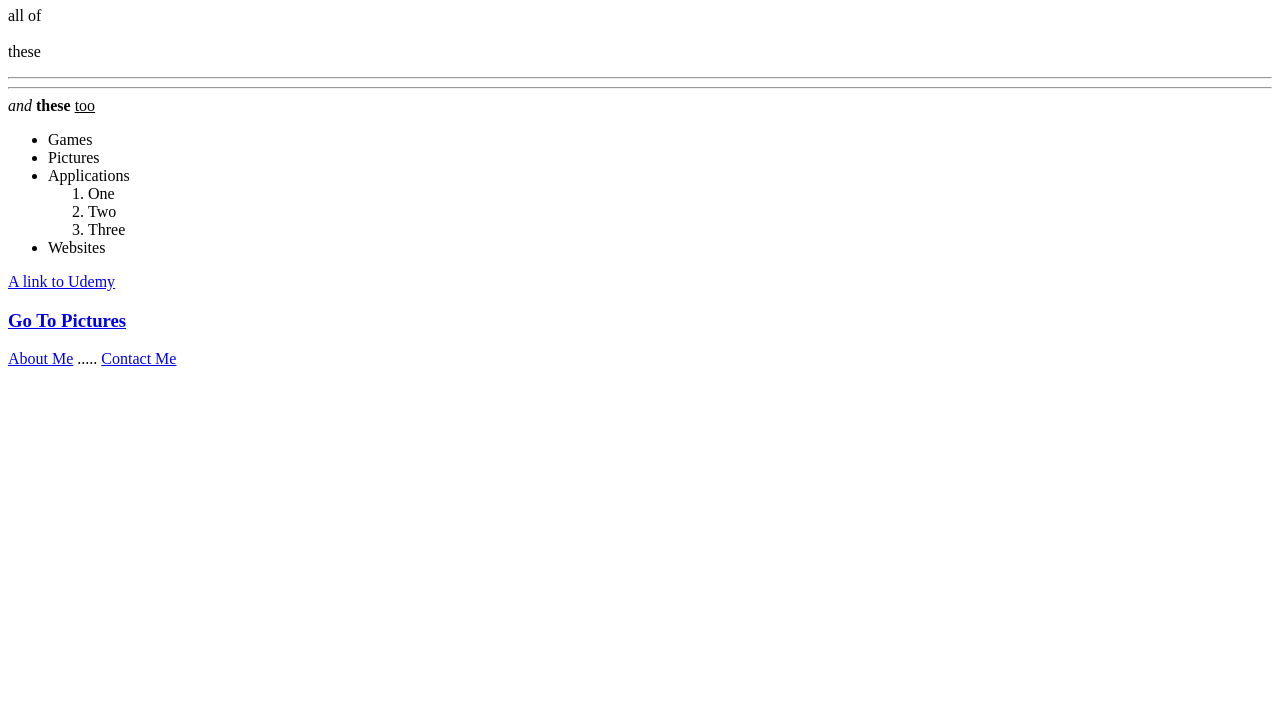
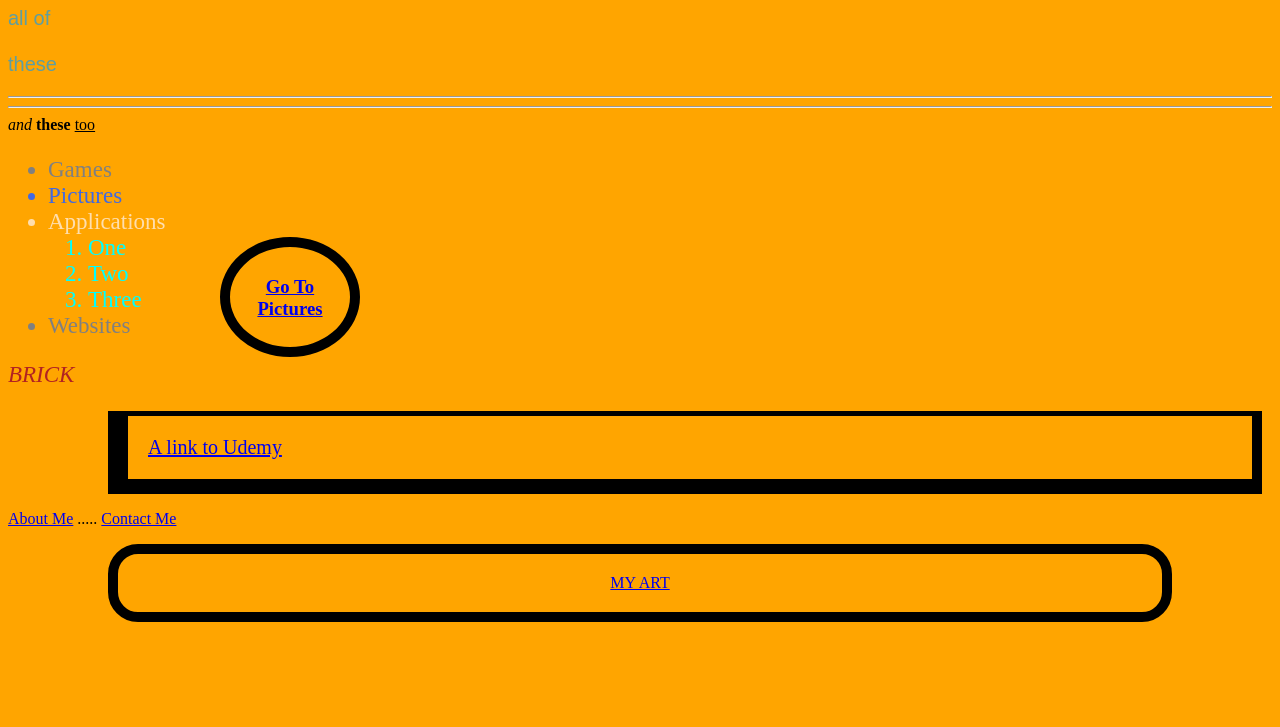
Before and after one commit to AhmedHassanTawfeek/Personal_Portfolio, a plain HTML site: page index.html in a window 1280 px wide. Shown: the part 73-800 px from the top of the page. Drawn offline with Linux system fonts and the light colour scheme; a web font is replaced by a local one.

Commit message:
Add files via upload

```diff
--- a/index.html
+++ b/index.html
@@ -4,12 +4,17 @@
     <meta charset="UTF-8">
     <meta name="viewport" content="width=device-width, initial-scale=1.0">
     <title>My Personal site</title>
+    <link rel="stylesheet" href="./style.css">
+
+    <link rel="preconnect" href="https://fonts.google.com/">
+    <link rel="preconnect" href="https://fonts.gstatic.com">
+    <link href="https://fonts.googleapis.com/css2?family=FAMILY_NAME:wght@WEIGHT_OR_RANGE&display=swap" rel="stylesheet">
 </head>
 <body>
 
-<h1>Testing All Of This</h1>
+<h1 style="color: yellow;">Testing All Of This</h1>
 
-<P>
+<P id="head">
 all of
 <br />
 <br>
@@ -19,12 +24,13 @@ these
 <i>and</i> <b>these</b> <u>too</u>
 </P>
 
+<div>
 <p>
-    <ul>
+    <ul class="mult">
         <li>Games</li>
-        <li>Pictures</li>
-        <li>Applications</li>
-        <ol>
+        <li class="sea">Pictures</li>
+        <li class="another">Applications</li>
+        <ol class="boxy">
             <li>One</li>
             <li>Two</li>
             <li>Three</li>
@@ -32,13 +38,23 @@ these
         <li>Websites</li>
     </ul>
 </p>
+</div>
 
-<p>
+ <div class="fire">
+    <p class="brick">
+         <i>BRICK</i>
+    </p>
+ </div>
+
+<div class="box style-1">
     <a href="https://www.udemy.com/">A link to Udemy</a>
+</div>
 
-    <a href="./pics.html"><h3>Go To Pictures</h3></a>
-
-</p>
+<div class="circle">
+    <div>
+        <a href="./pics.html"><h3>Go To Pictures</h3></a>
+    </div>
+</div>
 
 <p>
     <a href="./about.html">About Me</a>
@@ -46,5 +62,9 @@ these
     <a href="./contact_me.html">Contact Me</a>
 </p>
 
+<div class="art">
+    <a href="./art.html">MY ART</a>
+</div>
+
 </body>
 </html>
--- /dev/null
+++ b/style.css
@@ -0,0 +1,113 @@
+html{
+    background-color: orange;
+}
+
+.mult, .iple{
+    color: grey;
+    font-size: 23px;
+}
+
+.fire > .brick{
+    color: firebrick;
+    font-size: 23px;
+}
+
+.boxy li{
+    color: aqua;
+}
+
+li.sea{
+    color: royalblue;
+}
+
+ul li.another{
+    color: navajowhite;
+}
+
+/*ol{
+    margin-left: -40px;
+    margin-top: -20px;
+    list-style-position: inside;
+}*/
+
+#head{
+    font-size: 15pt;
+    font-family: fantasy;
+    color: cadetblue;
+}
+
+.box{
+    padding: 20px;
+    border: 10px solid black;
+    border-width: 5px 10px 15px 20px; /* the 'px' represent the border's size respectively */
+   /* border-width: 5px 10px; the 1st 'px' represent No. 1&3 and 2nd 'px' represent No. 2&4 */
+    margin: 10px;
+    margin-left: 100px;
+    ;
+}
+
+.circle{
+    text-align: center;
+    padding: 10px;
+    border: 10px solid black;
+    border-width: 10px;
+    height: 80px;
+    width: 100px;
+    border-radius: 50%; /*if i wanna make it a circle */
+    margin: 10px;
+    margin-left: 90px;
+    margin-right: 90px;
+
+    left: 130px;
+    top: 300px;
+    position: absolute;
+}
+
+.style-1{
+    font-size: 20px;
+    font-family: serif;
+    color: chartreuse;
+    text-align: left;
+
+}
+
+.style-2{
+    font-family: inherit;
+    color: darkkhaki;
+}
+
+.art{
+    text-align: center;
+    padding: 20px;
+    border: 10px solid black;
+    border-width: 10px;
+    margin: 10px;
+    margin-left: 100px;
+    margin-right: 100px;
+    border-radius: 30px;
+}
+
+.flag-red{
+    height: 80px;
+    width: 350px;
+    background-color: red;
+}
+
+.flag-white{
+    height: 80px;
+    width: 350px;
+    background-color: white;
+}
+
+.flag-black{
+    height: 80px;
+    width: 350px;
+    background-color: black;
+}
+
+.logo{
+    position: absolute;
+    height: 70px;
+    left: 150px;
+    top: 93px;
+}
```
Also changed, not shown: about.html (+12 -5 lines), art.html (added, +23 -0 lines), contact_me.html (+12 -5 lines), pics.html (+11 -5 lines).
